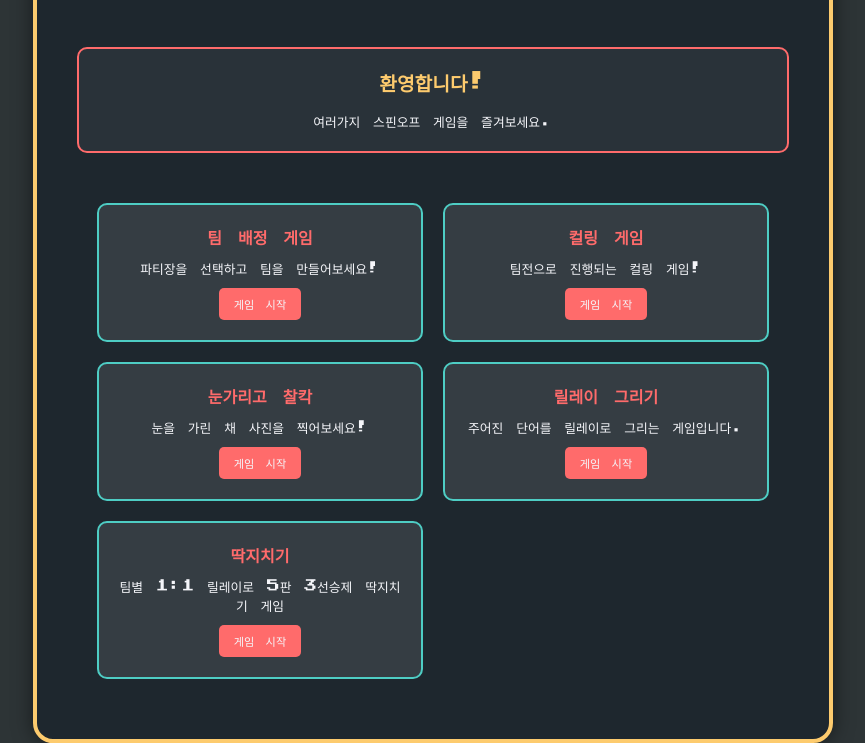
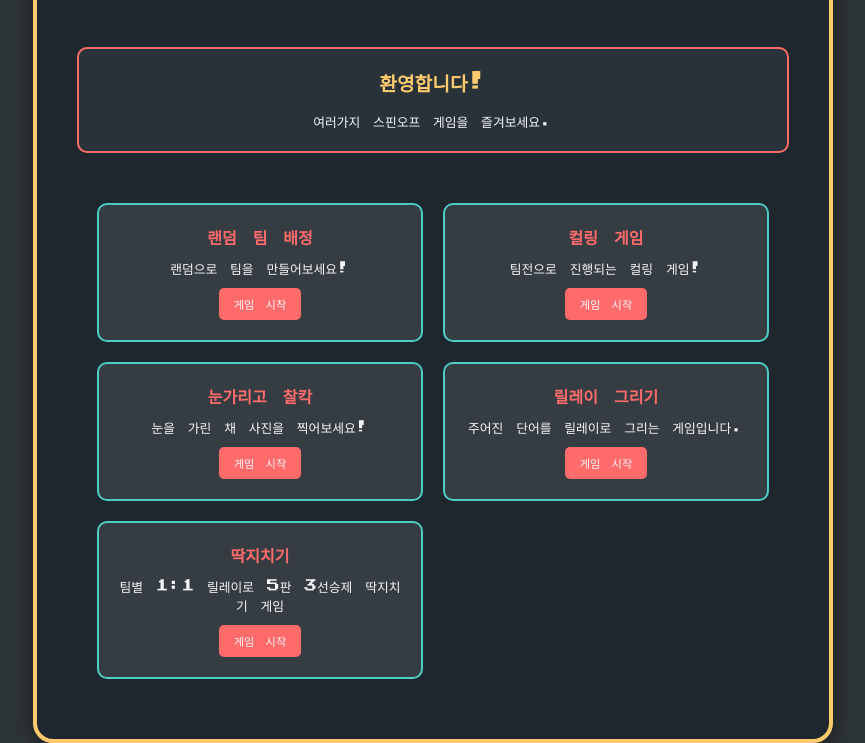
Before and after one commit to pofolio/spinOffGame, a plain HTML site: page index.html in a window 1280 px wide. Shown: the part 84-827 px from the top of the page, without its empty margins (207-1072 px from the left). Drawn offline with Linux system fonts and the light colour scheme.

Commit message:
문구 수정

```diff
--- a/index.html
+++ b/index.html
@@ -21,8 +21,8 @@
                 </div>
                 <div class="game-list">
                     <div class="game-card">
-                        <h2>팀 배정 게임</h2>
-                        <p>파티장을 선택하고 팀을 만들어보세요!</p>
+                        <h2>랜덤 팀 배정</h2>
+                        <p>랜덤으로 팀을 만들어보세요!</p>
                         <a href="games/seatChange/index.html" class="play-button">게임 시작</a>
                     </div>
                     <div class="game-card">
```
